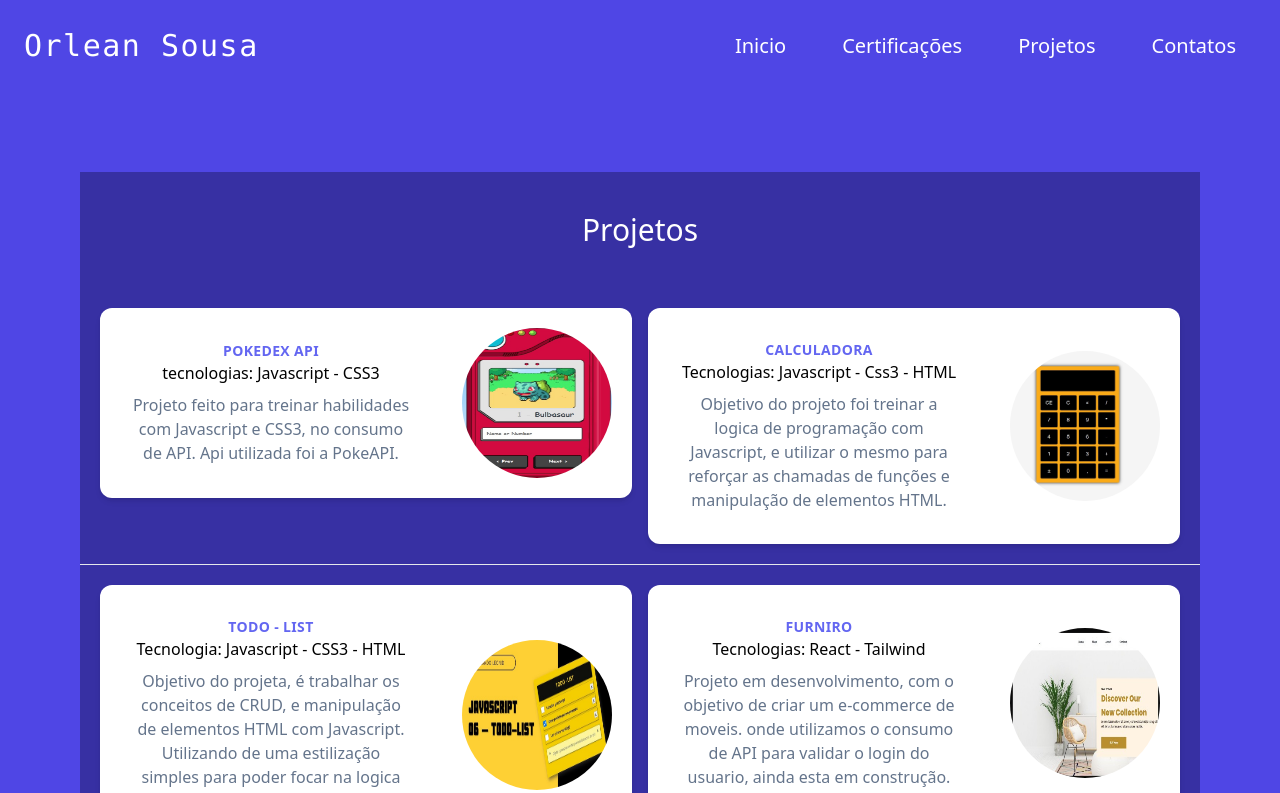
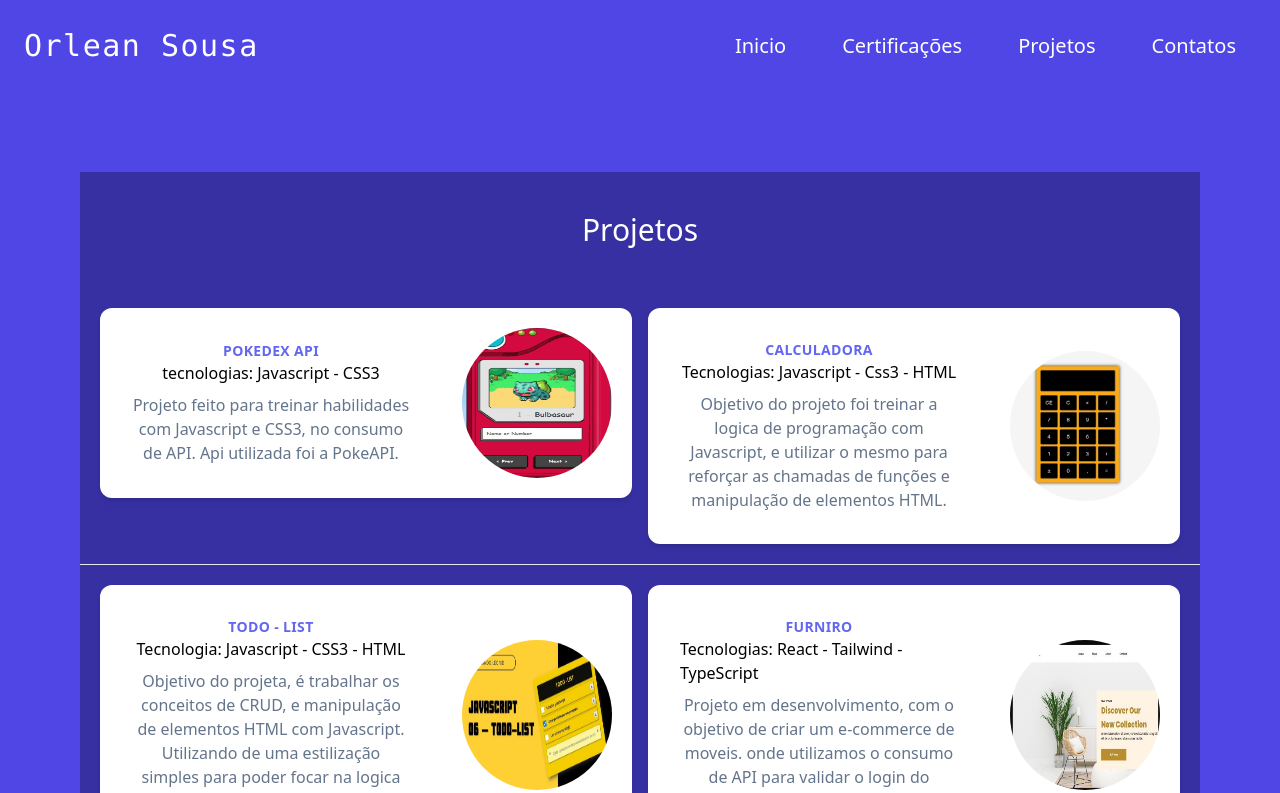
Before and after one commit to OrleanSousa/Portifolio, a React (Vite) app: page /project in a window 1280 px wide. Shown: the top 793 px of the page. Built offline with nearby package versions, Linux system fonts and the light colour scheme.

Commit message:
update projects section furniro project

```diff
--- a/src/components/Project/Project.tsx
+++ b/src/components/Project/Project.tsx
@@ -100,7 +100,7 @@ const Project = () => {
                                             font-semibold '>
                                                 Furniro
                                             </div>
-                                            <p>Tecnologias: React - Tailwind </p>
+                                            <p>Tecnologias: React - Tailwind - TypeScript </p>
                                             <p className='mt-2 text-slate-500 ssm:text-center'>
                                                 Projeto em desenvolvimento, com o objetivo de criar um e-commerce de moveis.
                                                 onde utilizamos o consumo de API para validar o login do usuario, ainda esta em construção.
```
